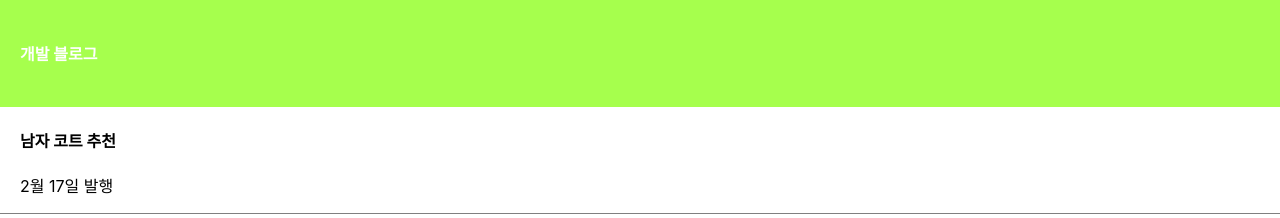
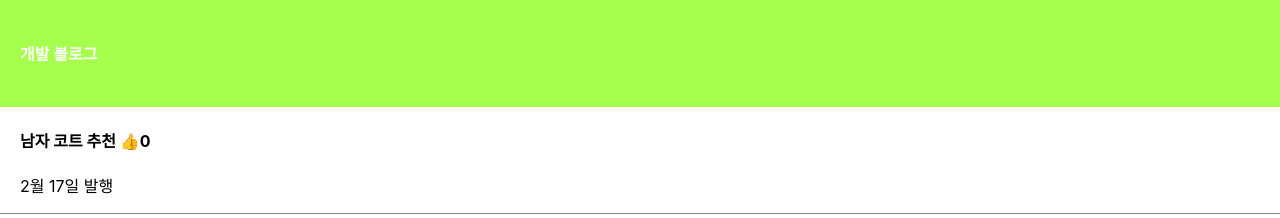
Before and after one commit to kimhyunjee/codingApple, a React (Create React App) app: page / in a window 1280 px wide. Shown: the top 218 px of the page. Built offline with nearby package versions, Linux system fonts and the light colour scheme.

Commit message:
#3 좋아요 버튼, 클릭시마다 +1

```diff
--- a/src/App.js
+++ b/src/App.js
@@ -6,6 +6,8 @@ function App() {
 
   let post = '강남 우동 맛집';
   let [ title , setTitle ]=useState(['남자 코트 추천','강남 우동 맛집', '파이썬 독학']);
+  let [ thumb, setThumb ]=useState(0);
+
 
 
   //자바스크립트 destructuring 문법
@@ -36,7 +38,7 @@ function App() {
       </div>
       {/* <h4>{post}</h4> */}
       <div className="list">
-        <h4>{title[0]}</h4>
+        <h4>{title[0]} <span onClick={() => {setThumb(thumb+1)}}>👍</span>{thumb}</h4>
         <p>2월 17일 발행</p>
       </div>
 
```
